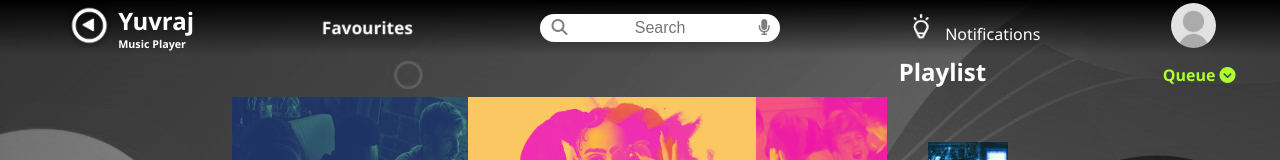
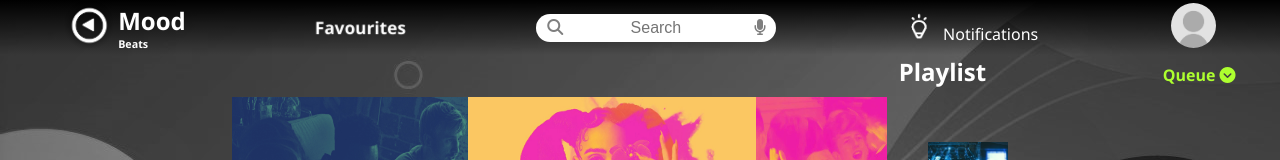
Before and after one commit to Haxaus/music, a plain HTML site: page index.html in a window 1280 px wide. Shown: the top 160 px of the page. Drawn offline with Linux system fonts and the light colour scheme; files whose address does not match are found by name.

Commit message:
Update index.html

```diff
--- a/index.html
+++ b/index.html
@@ -4,7 +4,7 @@
 <head>
     <meta charset="UTF-8">
     <meta name="viewport" content="width=device-width, initial-scale=1.0">
-    <title>Yuvraj Music Player</title>
+    <title>Music Player</title>
     <!-- it is connected to two stylesheets -->
     <link rel="stylesheet" type="text/css" href="Stylesheet_main.css"><!-- this is the main stylesheet -->
     <!-- desktop first approach is used for the same. -->
@@ -24,10 +24,10 @@
             </div>
             <div class="website-name">
                 <h2>
-                    Yuvraj
+                    Mood
                 </h2>
                 <h6>
-                    Music Player
+                    Beats
                 </h6>
             </div>
         </div>
```
